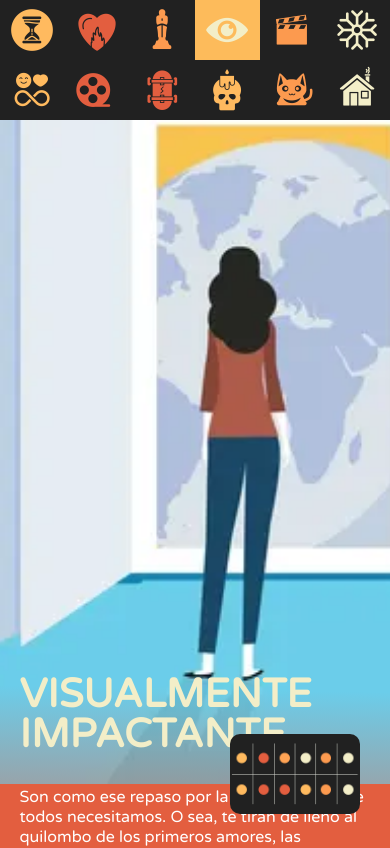
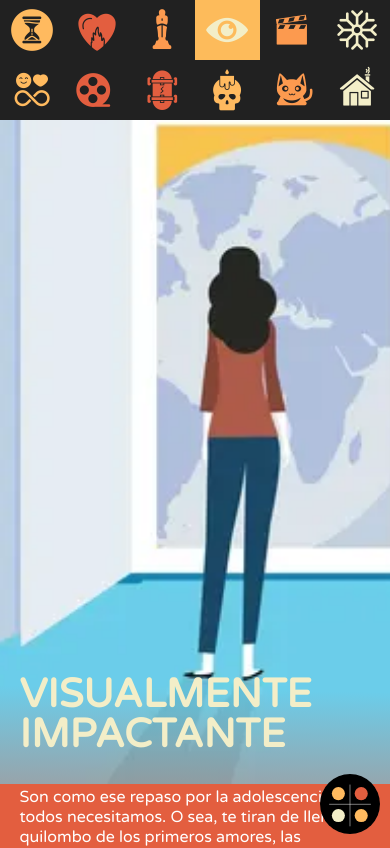
Before and after one commit to Drumania/RetoCinefilo2024, a React (Vite) app: page /abril in a window 390 px wide. Shown: the top 848 px of the page. Built offline with nearby package versions, Linux system fonts and the light colour scheme.

Commit message:
icono mobile

```diff
--- a/src/App.css
+++ b/src/App.css
@@ -119,13 +119,13 @@ h1 {
   bottom: 30px;
   right: 30px;
   z-index: 100;
-  background: var(--bl-color) url(/src/assets/img/icono-back.png) no-repeat
-    center center/contain;
-  border-radius: 10px;
+  background: var(--bl-color) url(/src/assets/img/RC_HomeIcon_desktop.svg)
+    no-repeat center center/contain;
+  border-radius: 40px;
   padding: 10px;
   transition: all 0.2s;
   box-shadow: none;
-  width: 130px;
+  width: 80px;
   height: 80px;
   text-decoration: none;
 }
@@ -831,6 +831,16 @@ footer img {
     flex-direction: column;
     align-items: flex-start;
   }
+  .nav-month {
+    position: fixed;
+    top: 0;
+    width: 100%;
+    flex-wrap: wrap;
+  }
+
+  .nav-month a {
+    width: calc(100% / 6);
+  }
 
   .movies-container {
     display: flex;
@@ -840,19 +850,18 @@ footer img {
     width: 100%;
   }
 
+  .link-back {
+    background: var(--bl-color) url(/src/assets/img/RC_HomeIcon_movil.svg)
+      no-repeat center center/contain;
+    border-radius: 30px;
+    width: 60px;
+    height: 60px;
+    bottom: 10px;
+    right: 10px;
+  }
+
   footer {
     padding-bottom: 130px;
-  }
-
-  .nav-month {
-    position: fixed;
-    top: 0;
-    width: 100%;
-    flex-wrap: wrap;
-  }
-
-  .nav-month a {
-    width: calc(100% / 6);
   }
 }
 
```
Also changed, not shown: src/assets/img/RC_HomeIcon_desktop.svg (added), src/assets/img/RC_HomeIcon_movil.svg (added).
